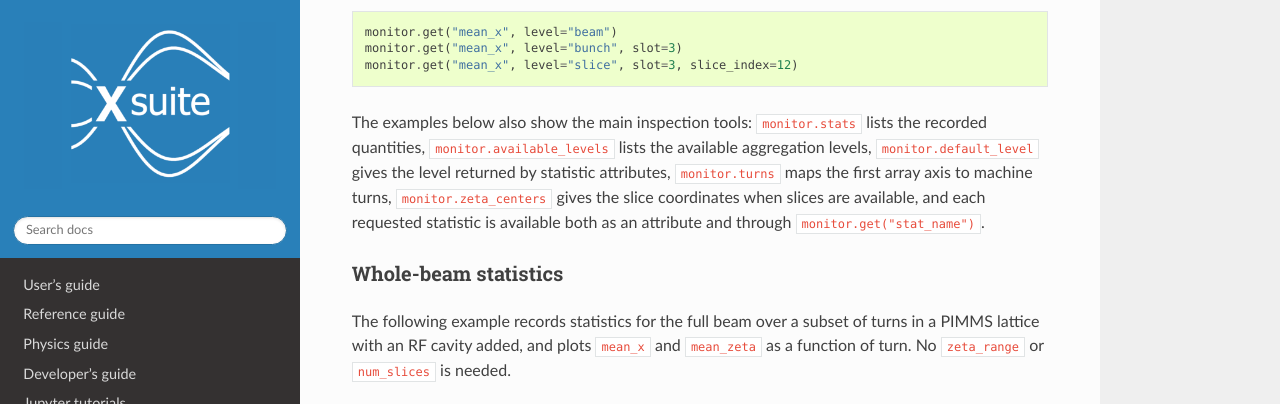
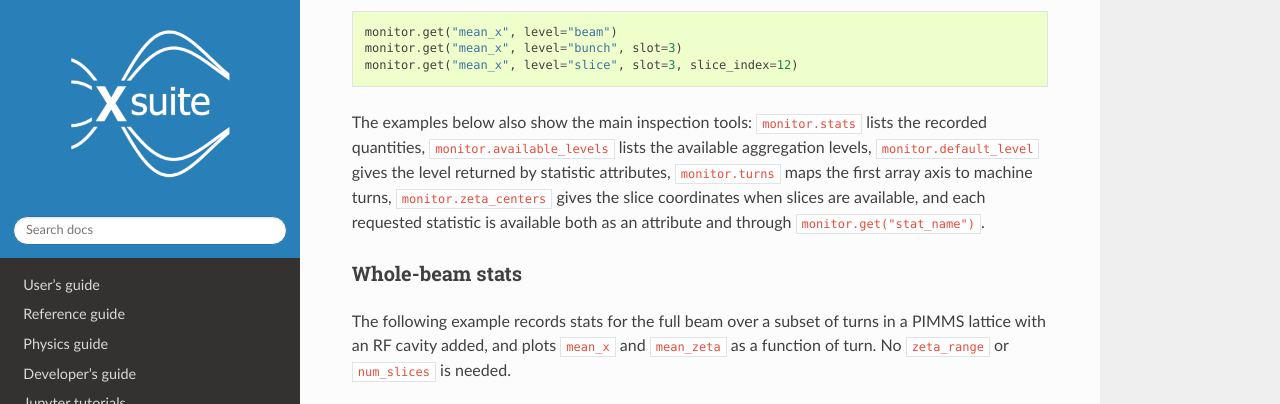
Before and after one commit to xsuite/xsuite, a Sphinx documentation site: the page built from docs/particles_monitor.rst, in a window 1280 px wide and 900 px high, scrolled down 5550 px, cut to the strip 0-404 px from the top of the window. Built offline with Sphinx 7.4.7 and the Read the Docs theme 3.1.0, drawn with Linux system fonts in a browser that asks for light colours; pages that are not in the unit, such as notebooks, are missing from menus; the version number could not be read and is left out.

Commit message:
Rename BeamStatsMonitor beam stats docs example

```diff
--- a/docs/conf.py
+++ b/docs/conf.py
@@ -190,8 +190,8 @@
         'generated_code_snippets/monitors_as_beam_elements.py',
     'xtrack/examples/monitor/004_monitor_standalone.py':
         'generated_code_snippets/monitor_standalone.py',
-    'xtrack/examples/beam_stats_monitor/000_basic_bunched.py':
-        'generated_code_snippets/beam_stats_monitor_basic_bunched.py',
+    'xtrack/examples/beam_stats_monitor/000_beam_stats.py':
+        'generated_code_snippets/beam_stats_monitor_beam_stats.py',
     'xtrack/examples/beam_stats_monitor/001_selected_slots.py':
         'generated_code_snippets/beam_stats_monitor_selected_slots.py',
     'xtrack/examples/beam_stats_monitor/002_coasting.py':
--- a/docs/particles_monitor.rst
+++ b/docs/particles_monitor.rst
@@ -305,18 +305,18 @@
 when slices are available, and each requested statistic is available both as an
 attribute and through ``monitor.get("stat_name")``.
 
-Whole-beam statistics
-~~~~~~~~~~~~~~~~~~~~~
+Whole-beam stats
+~~~~~~~~~~~~~~~~
 
-The following example records statistics for the full beam over a subset of
+The following example records stats for the full beam over a subset of
 turns in a PIMMS lattice with an RF cavity added, and plots ``mean_x`` and
 ``mean_zeta`` as a function of turn. No ``zeta_range`` or ``num_slices`` is
 needed.
 
-.. literalinclude:: generated_code_snippets/beam_stats_monitor_basic_bunched.py
+.. literalinclude:: generated_code_snippets/beam_stats_monitor_beam_stats.py
    :language: python
 
-.. figure:: figures/beam_stats_monitor_basic_bunched.png
+.. figure:: figures/beam_stats_monitor_beam_stats.png
    :width: 80%
    :align: center
 
```
Also changed, not shown: docs/figures/beam_stats_monitor_beam_stats.png (renamed from docs/figures/beam_stats_monitor_basic_bunched.png).
